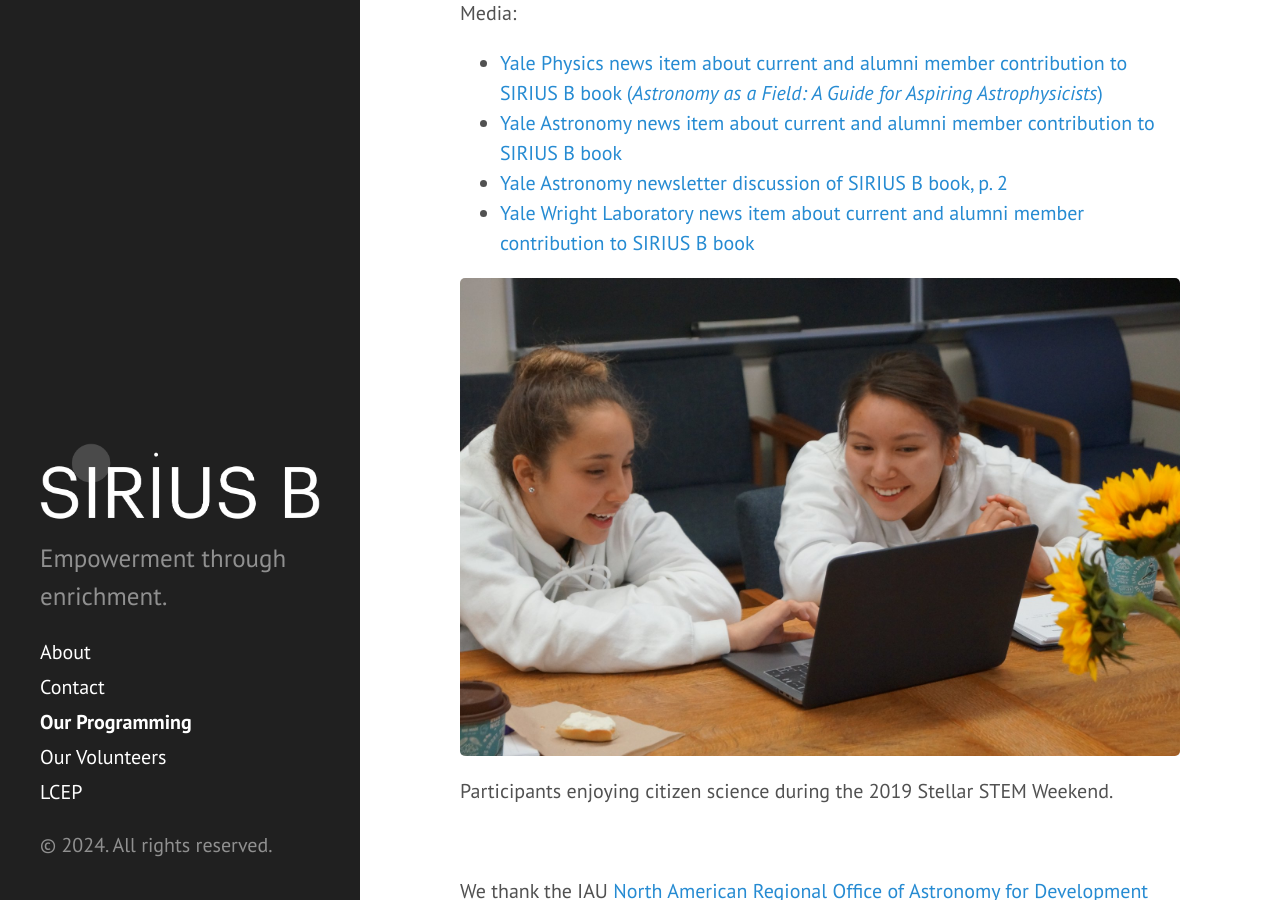
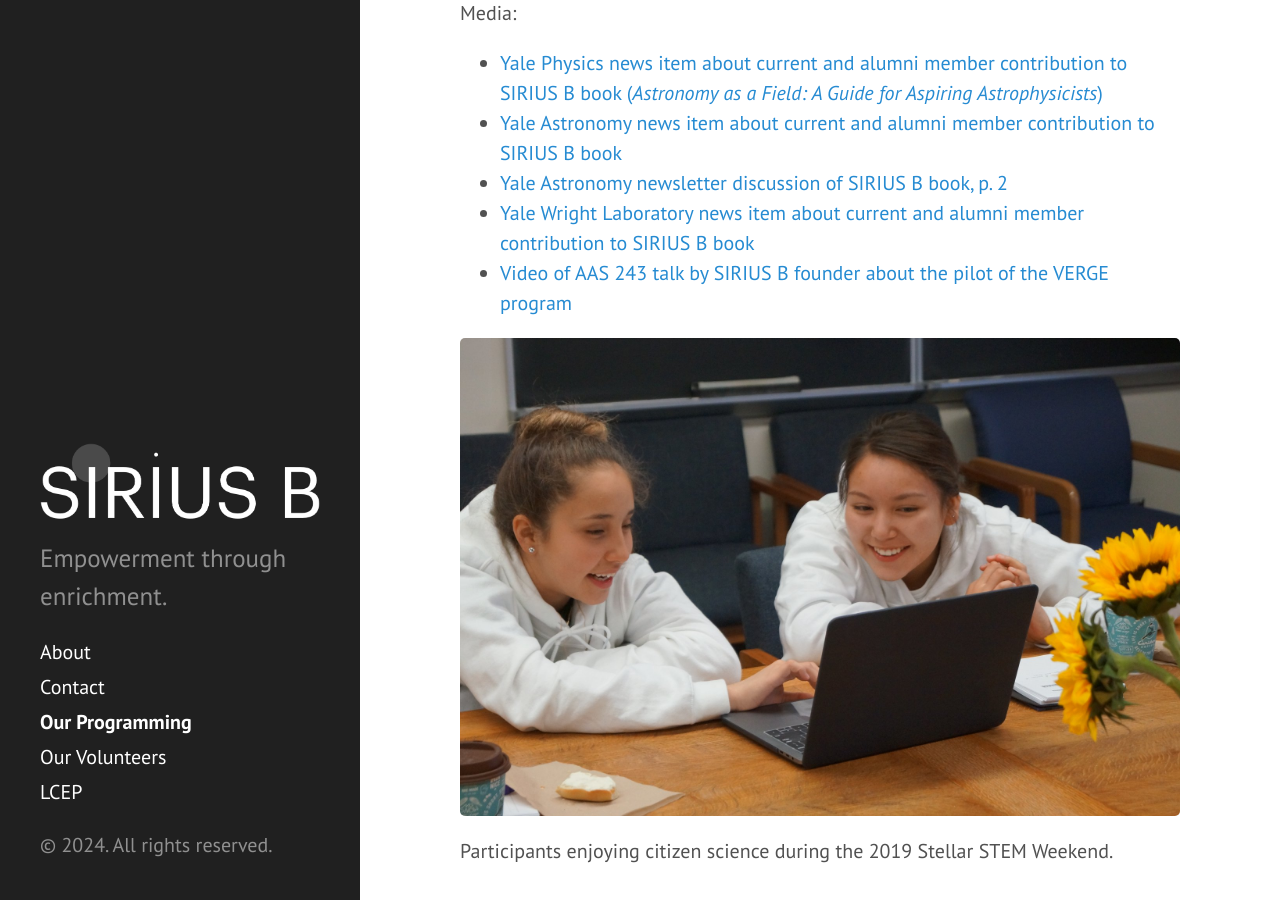
Before and after one commit to siriusb-org/siriusb-org.github.io, a Jekyll site: the page built from programming.md, in a window 1280 px wide and 900 px high, scrolled down 2055 px. Built offline with Jekyll 4.4.1, drawn with Linux system fonts in a browser that asks for light colours.

Commit message:
add AAS talk

```diff
--- a/programming.md
+++ b/programming.md
@@ -40,6 +40,7 @@ Media:
 - [Yale Astronomy news item about current and alumni member contribution to SIRIUS B book](https://astronomy.yale.edu/news/yale-astronomy-members-contribute-guide-aspiring-astrophysicists){:target="_blank"}
 - [Yale Astronomy newsletter discussion of SIRIUS B book, p. 2](https://astronomy.yale.edu/sites/default/files/files/Astronomy%20Newsletter%20Winter%202023.pdf){:target="_blank"}
 - [Yale Wright Laboratory news item about current and alumni member contribution to SIRIUS B book](https://wlab.yale.edu/news/yale-astronomy-and-physics-members-contribute-guide-aspiring-astrophysicists){:target="_blank"}
+- [Video of AAS 243 talk by SIRIUS B founder about the pilot of the VERGE program](https://youtu.be/Lrq_c1HALP8){:target="_blank"}
 
 ![Participants enjoying citizen science during Stellar STEM Weekend]({{ "March2019_ssw.jpg" | relative_url }})
 Participants enjoying citizen science during the 2019 Stellar STEM Weekend.
```
